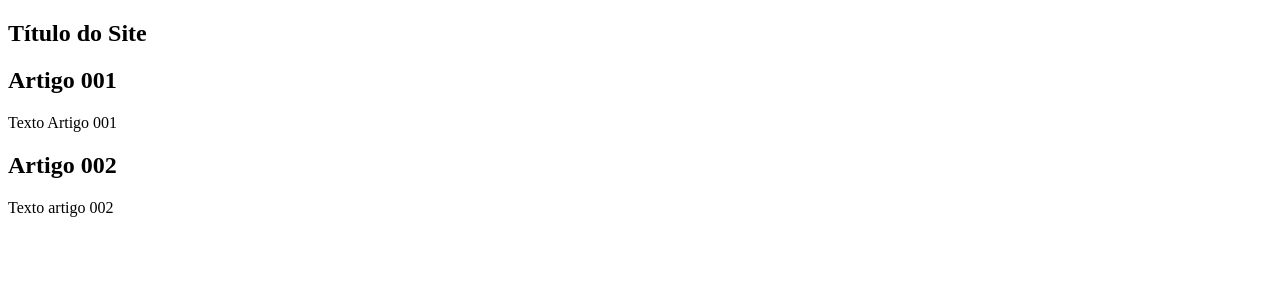
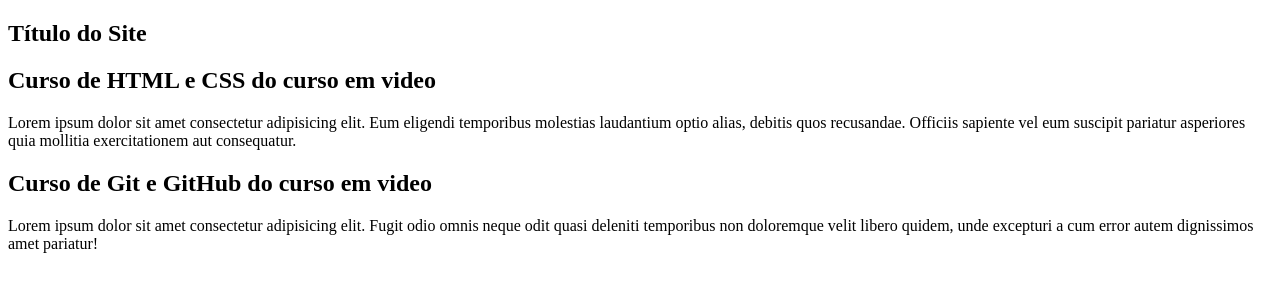
Before and after one commit to Viitorsoares/projeto-site, a plain HTML site: page index.html in a window 1280 px wide. Drawn offline with Linux system fonts and the light colour scheme.

Commit message:
atualizei meu conteúdo

```diff
--- a/index.html
+++ b/index.html
@@ -13,13 +13,13 @@
             </article>
 
             <article>
-                <h2>Artigo 001</h2>
-                <p>Texto Artigo 001</p>
+                <h2>Curso de HTML e CSS do curso em video</h2>
+                <p>Lorem ipsum dolor sit amet consectetur adipisicing elit. Eum eligendi temporibus molestias laudantium optio alias, debitis quos recusandae. Officiis sapiente vel eum suscipit pariatur asperiores quia mollitia exercitationem aut consequatur.</p>
             </article>
 
             <article>
-                <h2>Artigo 002</h2>
-                <p>Texto artigo 002</p>
+                <h2>Curso de Git e GitHub do curso em video</h2>
+                <p>Lorem ipsum dolor sit amet consectetur adipisicing elit. Fugit odio omnis neque odit quasi deleniti temporibus non doloremque velit libero quidem, unde excepturi a cum error autem dignissimos amet pariatur!</p>
             </article>
         </header>
     </main>
```
